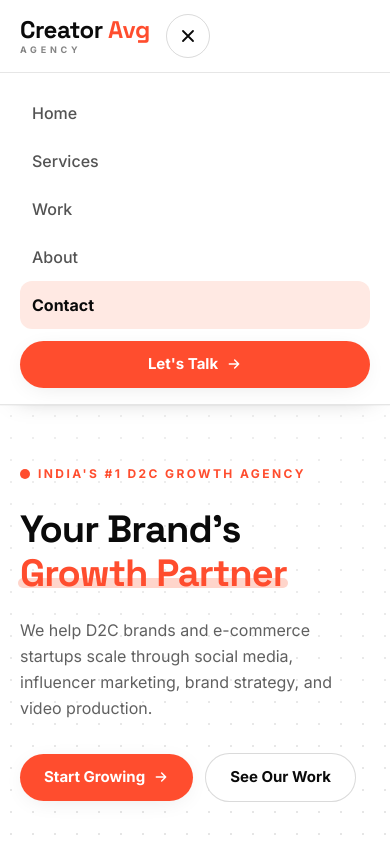
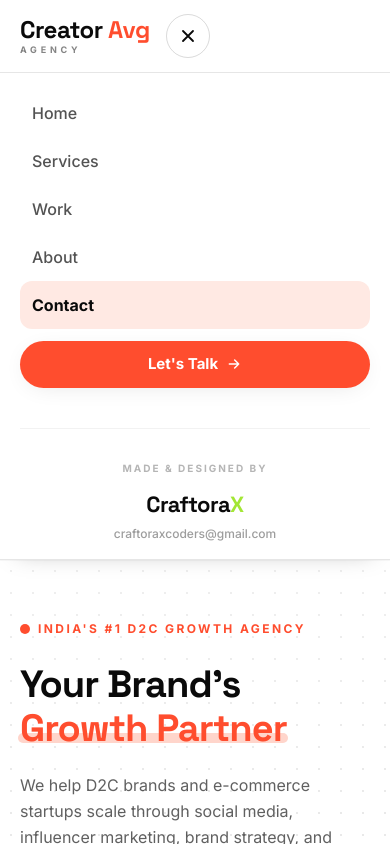
Before and after one commit to ayushkush01/AvgAgency, a React (Vite) app: page / in a window 390 px wide. Both pictures are taken after a click on the button "Open menu". Shown: the top 844 px of the page. Built offline with nearby package versions, Linux system fonts and the light colour scheme.

Commit message:
feat: add Craftorax attribution to mobile navigation

```diff
--- a/src/components/Navbar.tsx
+++ b/src/components/Navbar.tsx
@@ -123,6 +123,26 @@ export default function Navbar() {
             {navAction.label}
             <ArrowRightIcon className="h-4 w-4" />
           </a>
+
+          {/* Attribution */}
+          <div className="mt-10 border-t border-ink/5 pt-8 text-center">
+            <p className="text-[10px] font-bold uppercase tracking-[0.2em] text-ink/30">
+              Made & Designed by
+            </p>
+            <a
+              href="https://craftorax.in"
+              target="_blank"
+              rel="noopener noreferrer"
+              className="group mt-3 inline-flex flex-col items-center"
+            >
+              <span className="font-display text-[22px] font-bold tracking-tight text-ink transition-colors group-hover:text-accent">
+                Craftora<span className="text-[#A3E635]">X</span>
+              </span>
+              <span className="mt-1 text-[12px] font-medium text-ink/40 group-hover:text-ink/60">
+                craftoraxcoders@gmail.com
+              </span>
+            </a>
+          </div>
         </nav>
       </div>
     </header>
```
